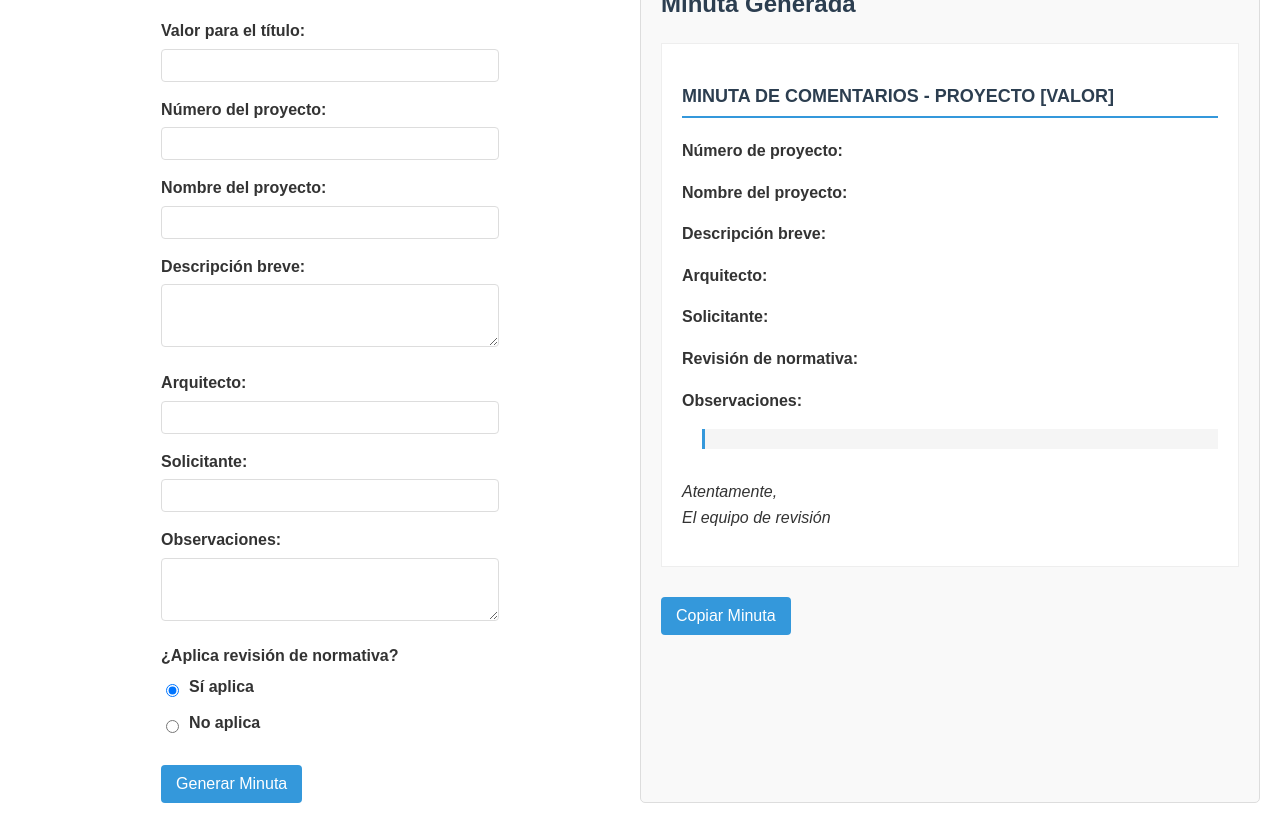
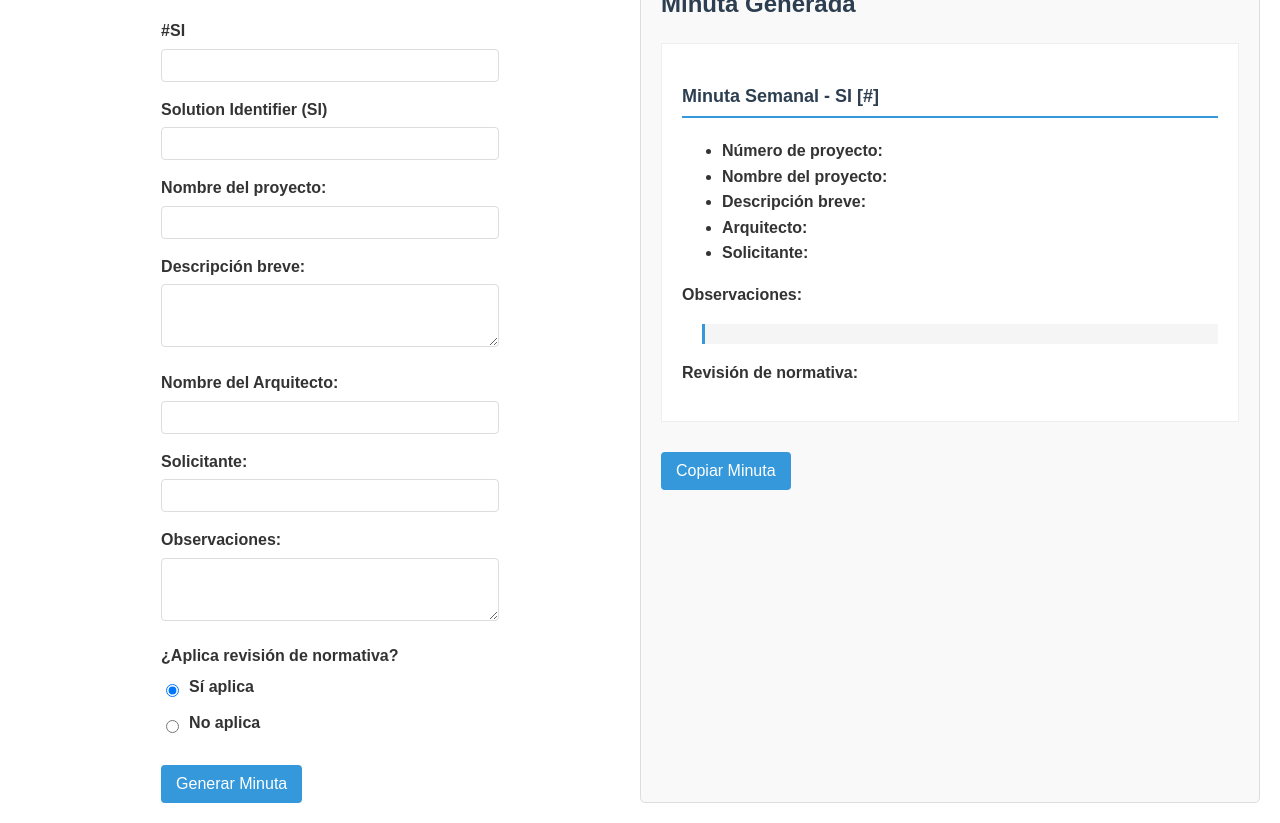
Before and after one commit to KeniaMontalvo/generador-minutas, a plain HTML site: page index.html in a window 1280 px wide. Shown: the part 96-919 px from the top of the page. Drawn offline with Linux system fonts and the light colour scheme.

Commit message:
formato nuevo a la información del proyecto

```diff
--- a/index.html
+++ b/index.html
@@ -13,12 +13,12 @@
 
             <form id="minutaForm">
                 <div class="form-group">
-                    <label for="tituloValor">Valor para el título:</label>
+                    <label for="tituloValor">#SI</label>
                     <input type="text" id="tituloValor" required>
                 </div>
 
                 <div class="form-group">
-                    <label for="numeroProyecto">Número del proyecto:</label>
+                    <label for="numeroProyecto">Solution Identifier (SI)</label>
                     <input type="text" id="numeroProyecto" required>
                 </div>
 
@@ -33,7 +33,7 @@
                 </div>
 
                 <div class="form-group">
-                    <label for="arquitecto">Arquitecto:</label>
+                    <label for="arquitecto">Nombre del Arquitecto:</label>
                     <input type="text" id="arquitecto" required>
                 </div>
 
@@ -67,18 +67,26 @@
             <h2>Minuta Generada</h2>
             <div id="minutaOutput" class="minuta-output">
                 <!-- Aquí está el template de la minuta que queremos formatear con CSS -->
-                <p class="minuta-titulo" id="minutaTitulo">MINUTA DE COMENTARIOS - PROYECTO [VALOR]</p>
-                <p><strong>Número de proyecto:</strong> <span id="minutaNumeroProyecto"></span></p>
-                <p><strong>Nombre del proyecto:</strong> <span id="minutaNombreProyecto"></span></p>
-                <p><strong>Descripción breve:</strong> <span id="minutaDescripcion"></span></p>
-                <p><strong>Arquitecto:</strong> <span id="minutaArquitecto"></span></p>
-                <p><strong>Solicitante:</strong> <span id="minutaSolicitante"></span></p>
-                <p><strong>Revisión de normativa:</strong> <span id="minutaAplica"></span></p>
-                <p><strong>Observaciones:</strong></p>
-                <div id="minutaObservaciones" class="minuta-observaciones"></div>
-                <p class="minuta-firma">Atentamente,<br>El equipo de revisión</p>
+                <p class="minuta-titulo" id="minutaTitulo">Minuta Semanal - SI [#]</p>
+                <ul>
+                    <li class="infoProyecto"><strong>Número de proyecto:</strong> <span id="minutaNumeroProyecto"></span></li>
+                    <li class="infoProyecto"><strong>Nombre del proyecto:</strong> <span id="minutaNombreProyecto"></span></li>
+                    <li class="infoProyecto"><strong>Descripción breve:</strong> <span id="minutaDescripcion"></span></li>
+                    <li class="infoProyecto"><strong>Arquitecto:</strong> <span id="minutaArquitecto"></span></li>
+                    <li class="infoProyecto"><strong>Solicitante:</strong> <span id="minutaSolicitante"></span></li>
+                </ul>
+
+                <p class="infoProyecto"><strong>Observaciones:</strong></p>
+                    <div id="minutaObservaciones" class="minuta-observaciones"></div>
+
+                <!--Preguntas con opción múltiple-->
+                <p class="infoProyecto"><strong>Revisión de normativa:</strong> <span id="minutaAplica"></span></p>
+
+                <!--Firma en caso de ocuparse-->
+                <!--<p class="minuta-firma">Atentamente,<br>El equipo de revisión</p>-->
             </div>
             <button id="copiarBtn">Copiar Minuta</button>
+            <p class="advertenciaCopy"></p>
         </div>
 
     </div>
--- a/script/script.js
+++ b/script/script.js
@@ -18,7 +18,7 @@ document.addEventListener('DOMContentLoaded', function() {
         const aplica = document.querySelector('input[name="aplica"]:checked').value;
 
         // Actualizar la minuta con los valores del formulario
-        document.getElementById('minutaTitulo').textContent = `MINUTA DE COMENTARIOS - PROYECTO ${tituloValor}`;
+        document.getElementById('minutaTitulo').textContent = `Minuta Semanal - SI ${tituloValor}`;
         document.getElementById('minutaNumeroProyecto').textContent = numeroProyecto;
         document.getElementById('minutaNombreProyecto').textContent = nombreProyecto;
         document.getElementById('minutaDescripcion').textContent = descripcion;
```
